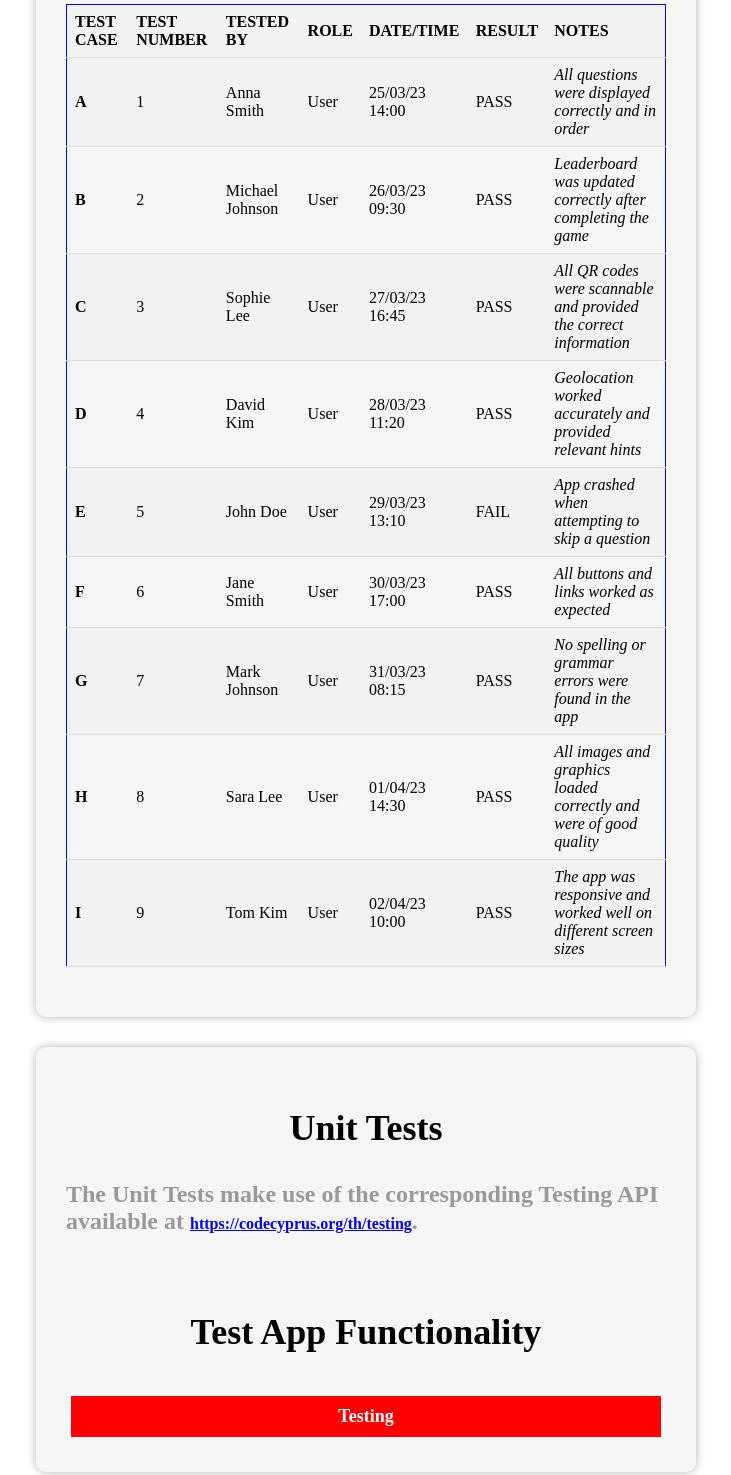
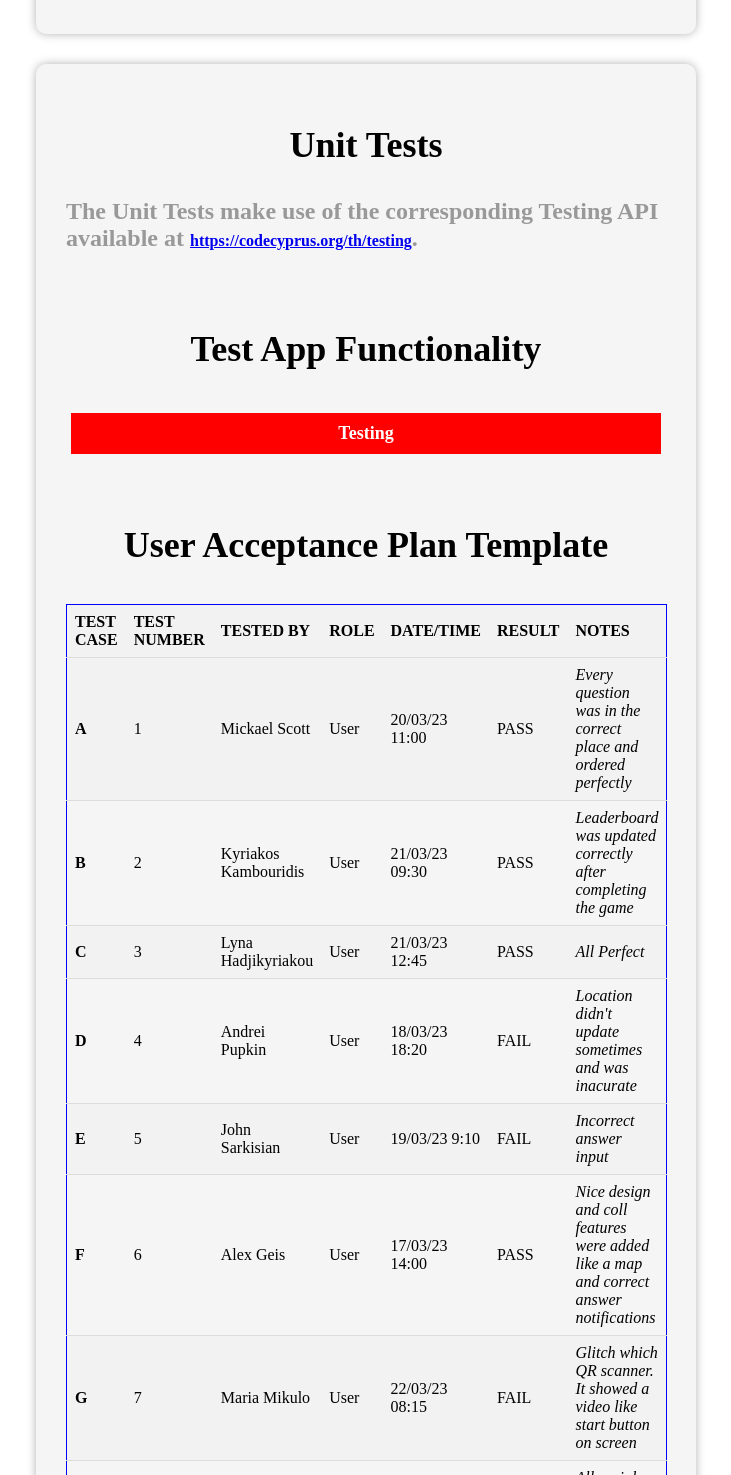
Before and after one commit to AlexisD02/Treasure_Hunt_Web_App, a plain HTML site: page test.html in a window 1280 px wide. Shown: the part 2367-3842 px from the top of the page, without its empty margins (274-1005 px from the left). Drawn offline with Linux system fonts and the light colour scheme.

Commit message:
Maintenance

```diff
--- a/test.html
+++ b/test.html
@@ -62,99 +62,6 @@
         </ul>
 
         <h4>These features work together to create an engaging and immersive gameplay experience, encouraging users to explore their surroundings and solve challenging puzzles to complete the treasure hunt.</h4>
-
-        <table>
-            <tr>
-                <th>TEST CASE</th>
-                <th>TEST NUMBER</th>
-                <th>TESTED BY</th>
-                <th>ROLE</th>
-                <th>DATE/TIME</th>
-                <th>RESULT</th>
-                <th>NOTES</th>
-            </tr>
-            <tr>
-                <td>A</td>
-                <td>1</td>
-                <td>Anna Smith</td>
-                <td>User</td>
-                <td>25/03/23 14:00</td>
-                <td>PASS</td>
-                <td>All questions were displayed correctly and in order</td>
-            </tr>
-            <tr>
-                <td>B</td>
-                <td>2</td>
-                <td>Michael Johnson</td>
-                <td>User</td>
-                <td>26/03/23 09:30</td>
-                <td>PASS</td>
-                <td>Leaderboard was updated correctly after completing the game</td>
-            </tr>
-            <tr>
-                <td>C</td>
-                <td>3</td>
-                <td>Sophie Lee</td>
-                <td>User</td>
-                <td>27/03/23 16:45</td>
-                <td>PASS</td>
-                <td>All QR codes were scannable and provided the correct information</td>
-            </tr>
-            <tr>
-                <td>D</td>
-                <td>4</td>
-                <td>David Kim</td>
-                <td>User</td>
-                <td>28/03/23 11:20</td>
-                <td>PASS</td>
-                <td>Geolocation worked accurately and provided relevant hints</td>
-            </tr>
-            <tr>
-                <td>E</td>
-                <td>5</td>
-                <td>John Doe</td>
-                <td>User</td>
-                <td>29/03/23 13:10</td>
-                <td>FAIL</td>
-                <td>App crashed when attempting to skip a question</td>
-            </tr>
-            <tr>
-                <td>F</td>
-                <td>6</td>
-                <td>Jane Smith</td>
-                <td>User</td>
-                <td>30/03/23 17:00</td>
-                <td>PASS</td>
-                <td>All buttons and links worked as expected</td>
-            </tr>
-            <tr>
-                <td>G</td>
-                <td>7</td>
-                <td>Mark Johnson</td>
-                <td>User</td>
-                <td>31/03/23 08:15</td>
-                <td>PASS</td>
-                <td>No spelling or grammar errors were found in the app</td>
-            </tr>
-            <tr>
-                <td>H</td>
-                <td>8</td>
-                <td>Sara Lee</td>
-                <td>User</td>
-                <td>01/04/23 14:30</td>
-                <td>PASS</td>
-                <td>All images and graphics loaded correctly and were of good quality</td>
-            </tr>
-            <tr>
-                <td>I</td>
-                <td>9</td>
-                <td>Tom Kim</td>
-                <td>User</td>
-                <td>02/04/23 10:00</td>
-                <td>PASS</td>
-                <td>The app was responsive and worked well on different screen sizes</td>
-            </tr>
-        </table>
     </div>
 
     <!-- Features of the Treasure Hunt App -->
@@ -171,8 +78,107 @@
         <br>
         <!-- Link to the Testing page -->
         <a href="testing_navigator.html" class="link_buttons"><b>Testing</b></a>
+        <br>
+        <br>
 
+
+        <h2 class="style-heading">User Acceptance Plan Template</h2>
+        <br>
+        <table>
+            <tr>
+                <th>TEST CASE</th>
+                <th>TEST NUMBER</th>
+                <th>TESTED BY</th>
+                <th>ROLE</th>
+                <th>DATE/TIME</th>
+                <th>RESULT</th>
+                <th>NOTES</th>
+            </tr>
+            <tr>
+                <td>A</td>
+                <td>1</td>
+                <td>Mickael Scott</td>
+                <td>User</td>
+                <td>20/03/23 11:00</td>
+                <td>PASS</td>
+                <td>Every question was in the correct place and ordered perfectly</td>
+            </tr>
+            <tr>
+                <td>B</td>
+                <td>2</td>
+                <td>Kyriakos Kambouridis</td>
+                <td>User</td>
+                <td>21/03/23 09:30</td>
+                <td>PASS</td>
+                <td>Leaderboard was updated correctly after completing the game</td>
+            </tr>
+            <tr>
+                <td>C</td>
+                <td>3</td>
+                <td>Lyna Hadjikyriakou</td>
+                <td>User</td>
+                <td>21/03/23 12:45</td>
+                <td>PASS</td>
+                <td>All Perfect</td>
+            </tr>
+            <tr>
+                <td>D</td>
+                <td>4</td>
+                <td>Andrei Pupkin</td>
+                <td>User</td>
+                <td>18/03/23 18:20</td>
+                <td>FAIL</td>
+                <td>Location didn't update sometimes and was inacurate</td>
+            </tr>
+            <tr>
+                <td>E</td>
+                <td>5</td>
+                <td>John Sarkisian</td>
+                <td>User</td>
+                <td>19/03/23 9:10</td>
+                <td>FAIL</td>
+                <td>Incorrect answer input</td>
+            </tr>
+            <tr>
+                <td>F</td>
+                <td>6</td>
+                <td>Alex Geis</td>
+                <td>User</td>
+                <td>17/03/23 14:00</td>
+                <td>PASS</td>
+                <td>Nice design and coll features were added like a map and correct answer notifications</td>
+            </tr>
+            <tr>
+                <td>G</td>
+                <td>7</td>
+                <td>Maria Mikulo</td>
+                <td>User</td>
+                <td>22/03/23 08:15</td>
+                <td>FAIL</td>
+                <td>Glitch which QR scanner. It showed a video like start button on screen</td>
+            </tr>
+            <tr>
+                <td>H</td>
+                <td>8</td>
+                <td>Andrei Durov</td>
+                <td>User</td>
+                <td>16/03/23 14:30</td>
+                <td>PASS</td>
+                <td>All social media links worked perfectly and the share button shared proper content</td>
+            </tr>
+            <tr>
+                <td>I</td>
+                <td>9</td>
+                <td>Vladimir Pulenski</td>
+                <td>User</td>
+                <td>22/03/23 10:00</td>
+                <td>PASS</td>
+                <td>The application correcty worked on different size devices</td>
+            </tr>
+        </table>
     </div>
+
+
 
 
     <!--Load the API JavaScript-->
```
